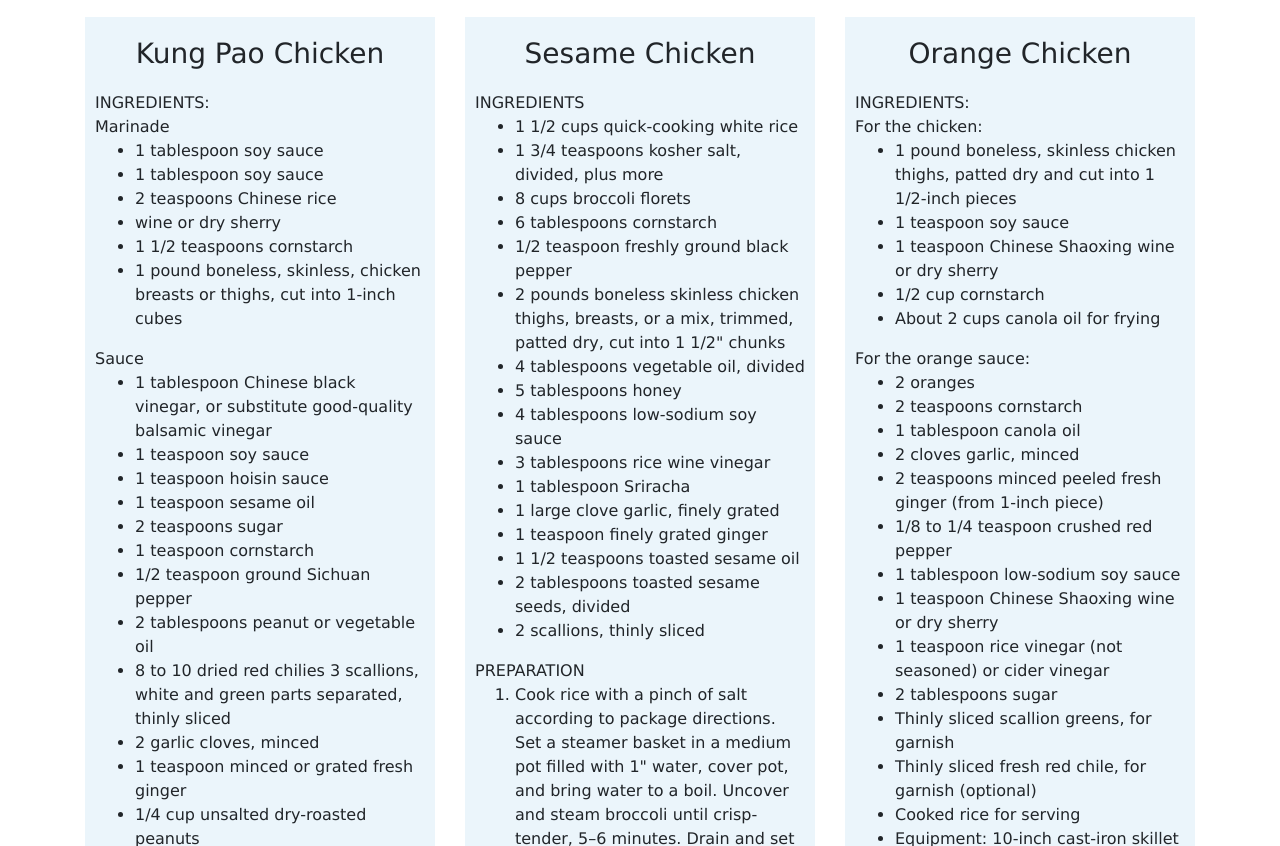
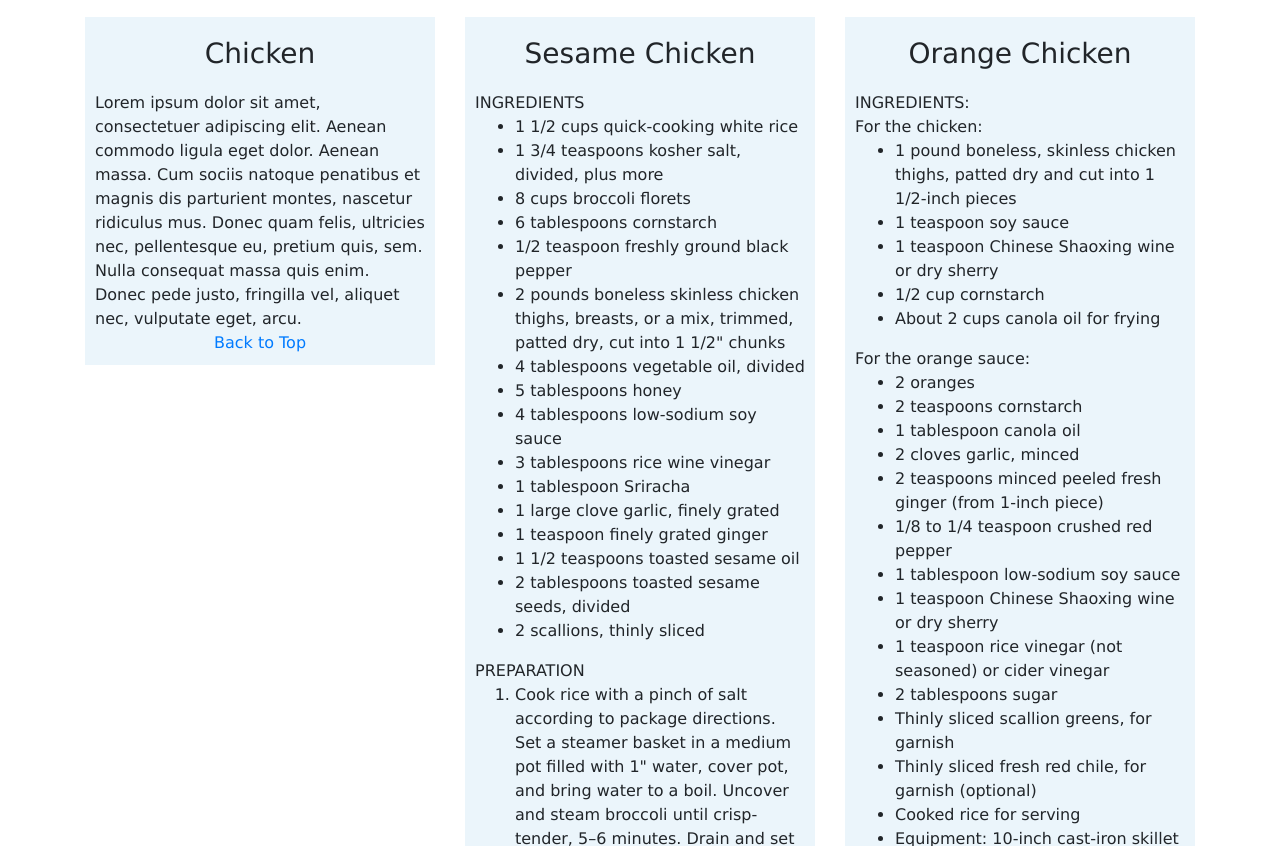
Before and after one commit to MatteoDosoo/coursera-test, a plain HTML site: page module3/index.html in a window 1280 px wide. Shown: the part 106-952 px from the top of the page. Drawn offline with Linux system fonts and the light colour scheme.

Commit message:
Update index.html

```diff
--- a/module3/index.html
+++ b/module3/index.html
@@ -45,40 +45,8 @@
     <div class="row">
       <section id = "kung-pao-chicken" class="col-md-4 col-sm-6 col-xs-12">
       <div class="dishes">
-        <h3>Kung Pao Chicken</h3>
-        INGREDIENTS: <br>
-        Marinade
-        <ul>
-          <li>1 tablespoon soy sauce</li>
-          <li>1 tablespoon soy sauce</li>
-          <li>2 teaspoons Chinese rice </li>
-          <li>wine or dry sherry</li>
-          <li>1 1/2 teaspoons cornstarch</li>
-          <li>1 pound boneless, skinless, chicken breasts or thighs, cut into 1-inch cubes</li>
-        </ul>
-        Sauce
-        <ul>
-          <li>1 tablespoon Chinese black vinegar, or substitute good-quality balsamic vinegar</li>
-          <li>1 teaspoon soy sauce</li>
-          <li>1 teaspoon hoisin sauce</li>
-          <li>1 teaspoon sesame oil</li>
-          <li>2 teaspoons sugar</li>
-          <li>1 teaspoon cornstarch</li>
-          <li>1/2 teaspoon ground Sichuan pepper</li>
-          <li>2 tablespoons peanut or vegetable oil</li>
-          <li>8 to 10 dried red chilies
-          3 scallions, white and green parts separated, thinly sliced
-          <li>2 garlic cloves, minced</li>
-          <li>1 teaspoon minced or grated fresh ginger</li>
-          <li>1/4 cup unsalted dry-roasted peanuts</li>
-        </ul>
-        PROCEDURE:
-        <ol>
-        <li>Marinate the chicken: In a medium bowl, stir together the soy sauce, rice wine, and cornstarch until the cornstarch is dissolved. Add the chicken and stir gently to coat. Let stand at room temperature for 10 minutes. </li>
-        <li>Prepare the sauce: In another bowl, combine the black vinegar, soy sauce, hoisin sauce, sesame oil, sugar, cornstarch, and Sichuan pepper. Stir until the sugar and cornstarch are dissolved and set aside. </li>
-        <li>You may need to turn on your stove's exhaust fan, because stir-frying dried chilies on high heat can get a little smoky. Heat a wok or large skillet over high heat until a bead of water sizzles and evaporates on contact. Add the peanut oil and swirl to coat the base. Add the chilies and stir-fry for about 30 seconds, or until the chilies have just begun to blacken and the oil is slightly fragrant. Add the chicken and stir-fry until no longer pink, 2 to 3 minutes.</li>
-        <li>Add the scallion whites, garlic, and ginger and stir-fry for about 30 seconds. Pour in the sauce and mix to coat the other ingredients. Stir in the peanuts and cook for another 1 to 2 minutes. Transfer to a serving plate, sprinkle the scallion greens on top, and serve.</li>
-        </ol>
+        <h3>Chicken</h3>
+         <div class="text"> Lorem ipsum dolor sit amet, consectetuer adipiscing elit. Aenean commodo ligula eget dolor. Aenean massa. Cum sociis natoque penatibus et magnis dis parturient montes, nascetur ridiculus mus. Donec quam felis, ultricies nec, pellentesque eu, pretium quis, sem. Nulla consequat massa quis enim. Donec pede justo, fringilla vel, aliquet nec, vulputate eget, arcu. </div>
         <div class="text-center"><a href="#header-nav">Back to Top</a></div>
       </div>
       </section>
```
